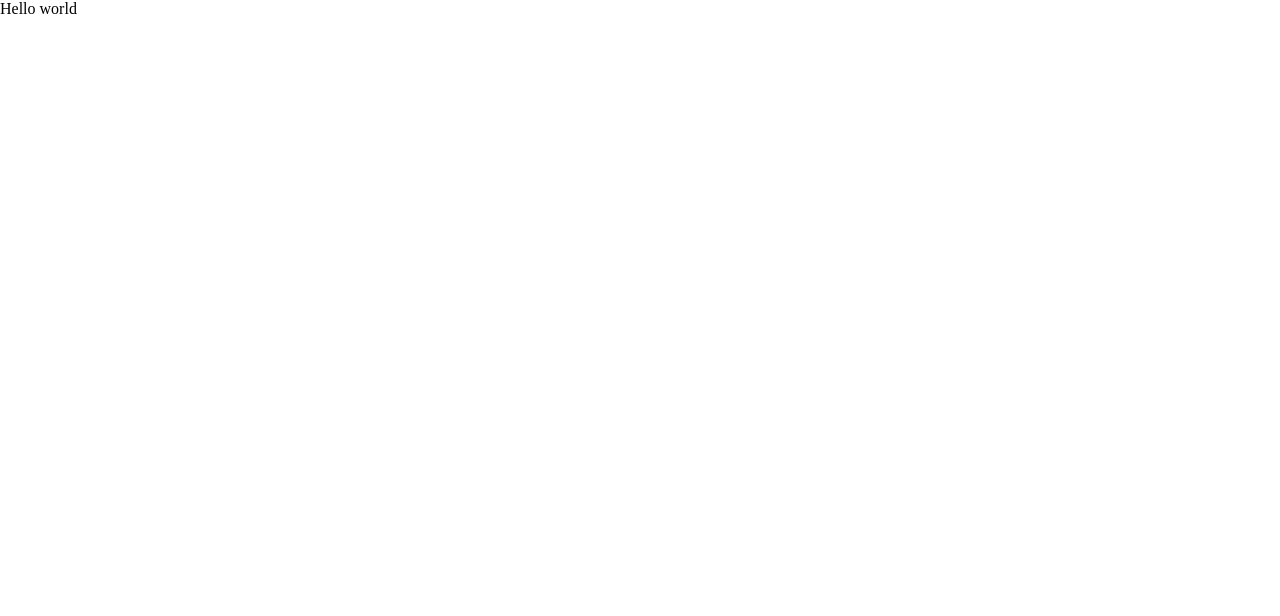
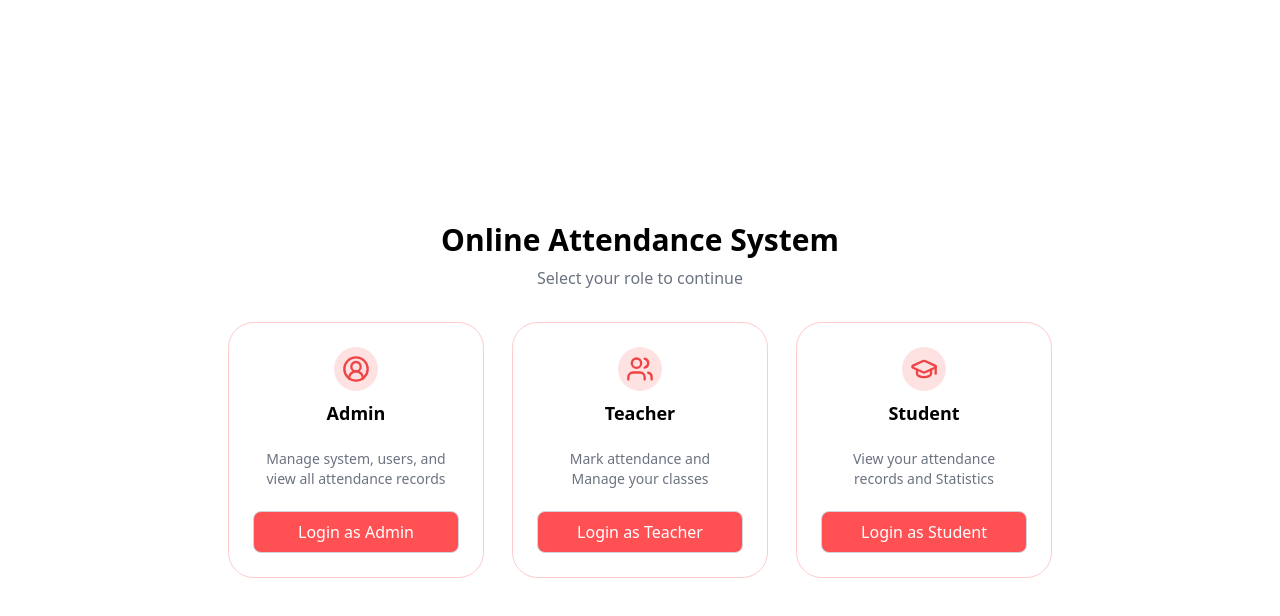
Before and after one commit to Ved-sketch/Online-Attendance-System, a React app in the folder Online-Attendance-System/frontend/: page / in a window 1280 px wide. Shown: the top 616 px of the page. Built offline with nearby package versions, Linux system fonts and the light colour scheme; the HTML template or start-up script is replaced by a standard one.

Commit message:
Made the login page.

```diff
--- a/Online-Attendance-System/frontend/package.json
+++ b/Online-Attendance-System/frontend/package.json
@@ -10,6 +10,7 @@
     "preview": "vite preview"
   },
   "dependencies": {
+    "lucide-react": "^0.563.0",
     "react": "^19.2.0",
     "react-dom": "^19.2.0",
     "react-hot-toast": "^2.6.0",
@@ -17,7 +18,6 @@
   },
   "devDependencies": {
     "@eslint/js": "^9.39.1",
-    "@tailwindcss/postcss": "^4.1.18",
     "@types/react": "^19.2.5",
     "@types/react-dom": "^19.2.3",
     "@vitejs/plugin-react": "^5.1.1",
@@ -27,7 +27,7 @@
     "eslint-plugin-react-refresh": "^0.4.24",
     "globals": "^16.5.0",
     "postcss": "^8.5.6",
-    "tailwindcss": "^4.1.18",
+    "tailwindcss": "^3.4.19",
     "vite": "^7.2.4"
   }
 }
--- a/Online-Attendance-System/frontend/postcss.config.js
+++ b/Online-Attendance-System/frontend/postcss.config.js
@@ -1,6 +1,6 @@
 export default {
     plugins: {
-        '@tailwindcss/postcss': {},
+        tailwindcss: {},
         autoprefixer: {},
     },
 }
--- /dev/null
+++ b/Online-Attendance-System/frontend/src/Components/LoginCard.jsx
@@ -0,0 +1,29 @@
+import { Link } from "react-router-dom";
+
+const LoginCard = ({ icon: Icon, UserRole, description }) => {
+    return (
+        <div className="border border-red-200 flex flex-col items-center justify-between p-6 rounded-[10%] w-64 h-64 aspect-square
+            hover:outline hover:outline-2 hover:outline-red-600 outline-offset-0">
+
+            <div className="flex flex-col items-center">
+                <div className="mb-2 bg-red-100 rounded-[50%] p-2">
+                    <Icon className="w-7 h-7 text-red-500" />
+                </div>
+                <span className="text-lg font-semibold text-center">{UserRole}</span>
+            </div>
+
+            <div className="text-center px-2">
+                <span className="text-sm text-gray-500 line-clamp-2 break-words">{description}</span>
+            </div>
+
+            <div className="w-full">
+                <Link to={`/${UserRole}`} className="flex items-center justify-center p-2 w-full gap-2 bg-[#ff5154] text-white border border-gray-300 rounded-lg hover:bg-[#c52326]">
+                    Login as {UserRole}
+                </Link>
+            </div>
+
+        </div>
+    )
+}
+
+export default LoginCard;
--- a/Online-Attendance-System/frontend/src/Pages/LoginPage.jsx
+++ b/Online-Attendance-System/frontend/src/Pages/LoginPage.jsx
@@ -1,7 +1,26 @@
+import { CircleUserRound, Users, GraduationCap } from "lucide-react";
+import LoginCard from "../Components/LoginCard";
+
 const LoginPage = () => {
-    return(
+    return (
         <>
-            <div>Hello world</div>
+            <div className=" min-h-screen">
+                <div className="flex flex-col items-center justify-center min-h-screen p-6">
+
+                    <div className="text-center mb-8">
+                        <h1 className="text-2xl md:text-3xl font-bold">Online Attendance System</h1>
+                        <h3 className="mt-2 text-md text-gray-500">Select your role to continue</h3>
+                    </div>
+
+                    <div className="flex flex-col md:flex-row gap-6 md:gap-7">
+                        <LoginCard icon={CircleUserRound} UserRole='Admin' description="Manage system, users, and view all attendance records" />
+
+                        <LoginCard icon={Users} UserRole='Teacher' description="Mark attendance and Manage your classes" />
+
+                        <LoginCard icon={GraduationCap} UserRole='Student' description="View your attendance records and Statistics" />
+                    </div>
+                </div>
+            </div>
         </>
     );
 }
```
Also changed, not shown: Online-Attendance-System/frontend/jsconfig.json (added, +17 -0 lines), 1 other file (tests, documents, lock files or other folders).
